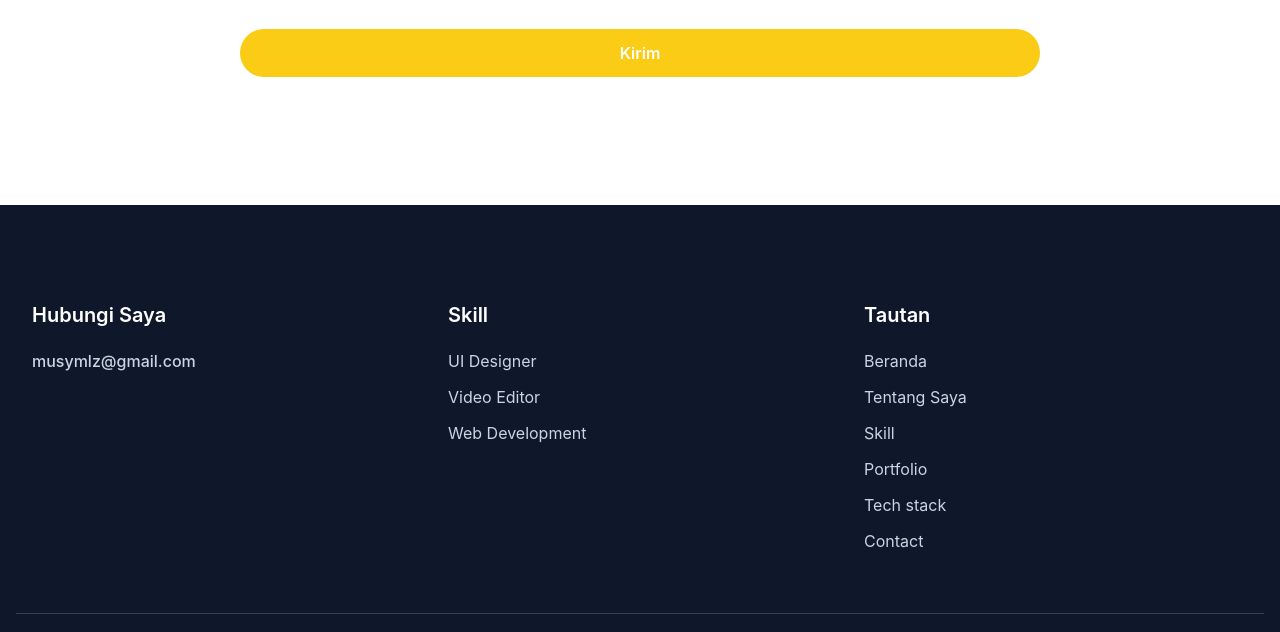
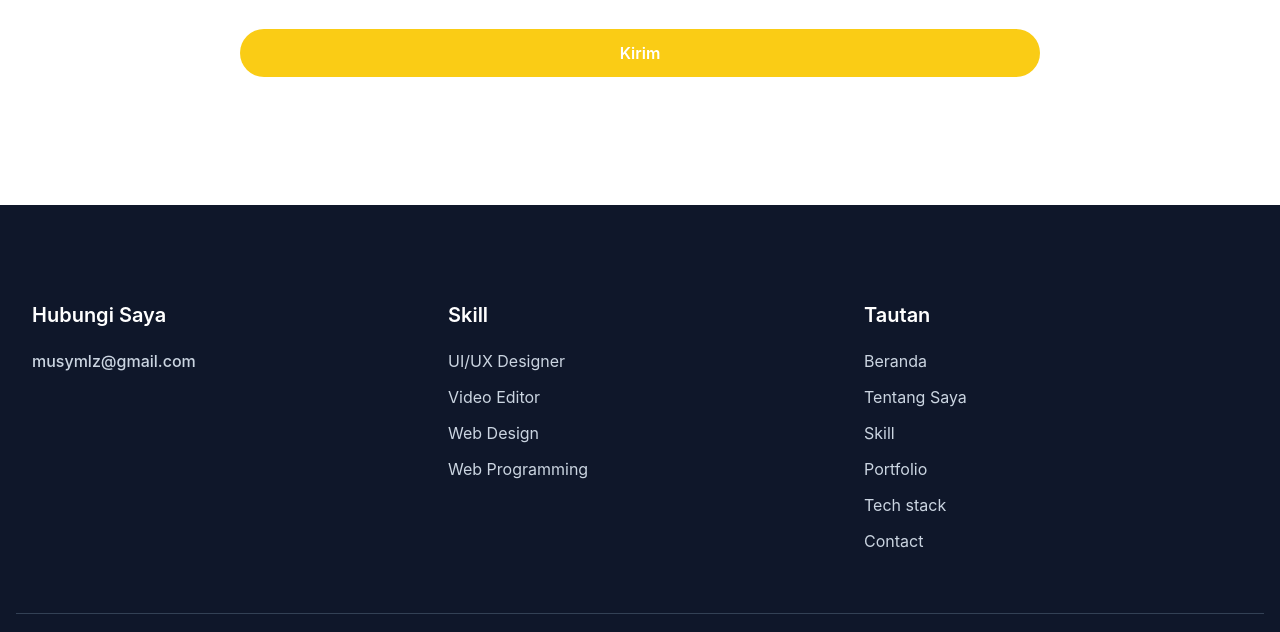
Before and after one commit to musyaml/myportfolio, a website: page index.html in a window 1280 px wide. Shown: the part 6497-7129 px from the top of the page. Drawn offline with Linux system fonts and the light colour scheme.

Commit message:
Update Skill and Portfolio

```diff
--- a/index.html
+++ b/index.html
@@ -877,7 +877,7 @@
                 <a
                   href="#skill"
                   class="mb-3 inline-block text-base hover:text-primary"
-                  >UI Designer</a
+                  >UI/UX Designer</a
                 >
               </li>
 
@@ -895,7 +895,16 @@
                 <a
                   href="#skill"
                   class="mb-3 inline-block text-base hover:text-primary"
-                  >Web Development</a
+                  >Web Design</a
+                >
+              </li>
+
+              <!-- Web Development -->
+              <li>
+                <a
+                  href="#skill"
+                  class="mb-3 inline-block text-base hover:text-primary"
+                  >Web Programming</a
                 >
               </li>
             </ul>
```
